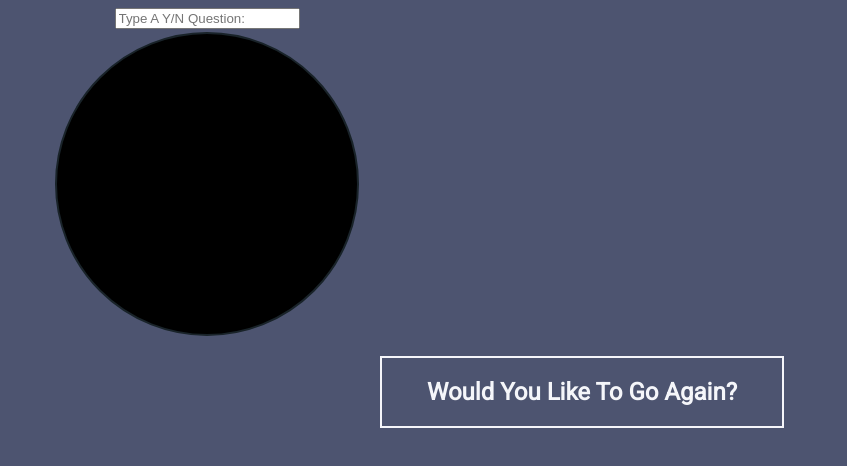
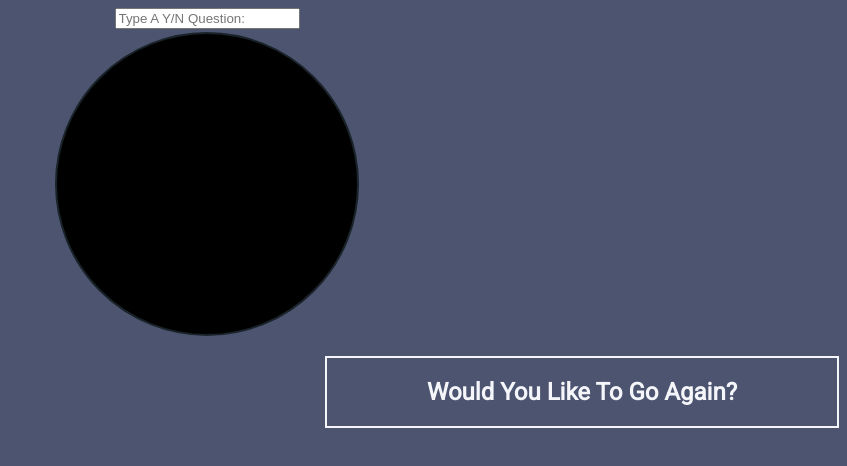
Before and after one commit to skizhu/eightball, a plain HTML site: page index.html in a window 1280 px wide. Shown: the whole page, without its empty margins (433-1280 px from the left). Drawn offline with Linux system fonts and the light colour scheme.

Commit message:
Update main.css

```diff
--- a/main.css
+++ b/main.css
@@ -61,10 +61,8 @@
 	margin-top: 20px;
 	transition: 0.3s;
 	margin-left: 750px;
-	width:400px;
 	border:2px solid #f5f6fa;
 	cursor: pointer;
-	text-align: center;
 }
 
 .goAgain:hover{
```
